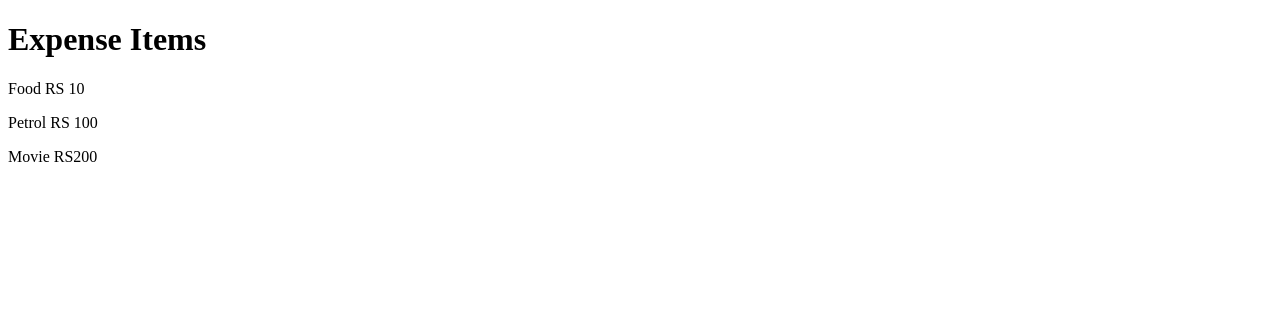
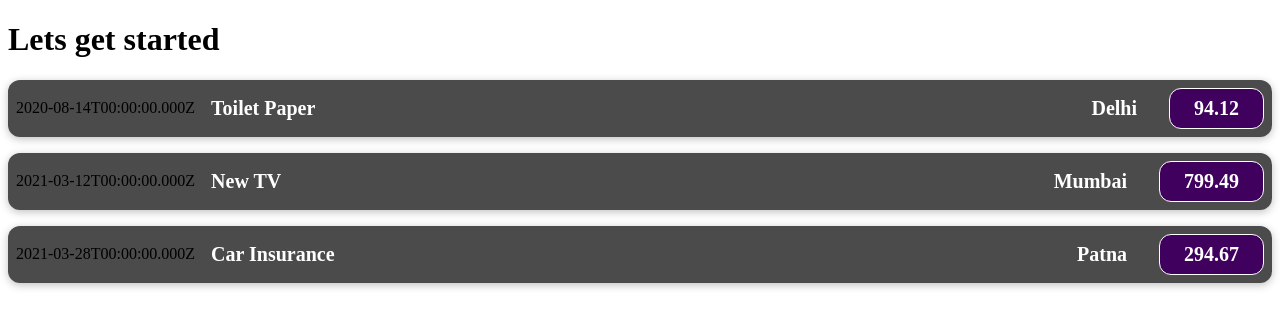
Before and after one commit to Rahulraj186/Expense-Tracker-React, a React (Create React App) app: page / in a window 1280 px wide. Shown: the top 328 px of the page. Built offline with nearby package versions, Linux system fonts and the light colour scheme.

Commit message:
Adding data

```diff
--- a/src/App.js
+++ b/src/App.js
@@ -1,9 +1,57 @@
 import ExpenseItems from "./Components/ExpenseItems";
 
 function App() {
+  const expenses = [
+    {
+      id: "e1",
+      title: "Toilet Paper",
+      amount: 94.12,
+      date: new Date(2020, 7, 14),
+      location: "Delhi",
+    },
+    {
+      id: "e2",
+      title: "New TV",
+      amount: 799.49,
+      date: new Date(2021, 2, 12),
+      location: "Mumbai",
+    },
+    {
+      id: "e3",
+      title: "Car Insurance",
+      amount: 294.67,
+      date: new Date(2021, 2, 28),
+      location: "Patna",
+    },
+    {
+      id: "e4",
+      title: "New Desk (Wooden)",
+      amount: 450,
+      date: new Date(2021, 5, 12),
+      location: "Muzaffarpur",
+    },
+  ];
   return (
     <div>
-      <ExpenseItems></ExpenseItems>
+      <h1>Lets get started</h1>
+      <ExpenseItems
+        title={expenses[0].title}
+        amount={expenses[0].amount}
+        date={expenses[0].date}
+        location={expenses[0].location}
+      ></ExpenseItems>
+      <ExpenseItems
+        title={expenses[1].title}
+        amount={expenses[1].amount}
+        date={expenses[1].date}
+        location={expenses[1].location}
+      ></ExpenseItems>
+      <ExpenseItems
+        title={expenses[2].title}
+        amount={expenses[2].amount}
+        date={expenses[2].date}
+        location={expenses[2].location}
+      ></ExpenseItems>
     </div>
   );
 }
--- /dev/null
+++ b/src/Components/ExpenseItems.css
@@ -0,0 +1,56 @@
+.expense-item {
+  display: flex;
+  justify-content: space-between;
+  align-items: center;
+  box-shadow: 0 2px 8px rgba(0, 0, 0, 0.25);
+  padding: 0.5rem;
+  margin: 1rem 0;
+  border-radius: 12px;
+  background-color: #4b4b4b;
+}
+
+.expense-item__description {
+  display: flex;
+  flex-direction: column;
+  gap: 1rem;
+  align-items: flex-end;
+  flex-flow: column-reverse;
+  justify-content: flex-start;
+  flex: 1;
+}
+
+.expense-item h2 {
+  color: #3a3a3a;
+  font-size: 1rem;
+  flex: 1;
+  margin: 0 1rem;
+  color: white;
+}
+
+.expense-item__price {
+  font-size: 1rem;
+  font-weight: bold;
+  color: white;
+  background-color: #40005d;
+  border: 1px solid white;
+  padding: 0.5rem;
+  border-radius: 12px;
+}
+
+@media (min-width: 580px) {
+  .expense-item__description {
+    flex-direction: row;
+    align-items: center;
+    justify-content: flex-start;
+    flex: 1;
+  }
+
+  .expense-item__description h2 {
+    font-size: 1.25rem;
+  }
+
+  .expense-item__price {
+    font-size: 1.25rem;
+    padding: 0.5rem 1.5rem;
+  }
+}
--- a/src/Components/ExpenseItems.js
+++ b/src/Components/ExpenseItems.js
@@ -1,10 +1,15 @@
-function ExpenseItems() {
+import "./ExpenseItems.css";
+function ExpenseItems(props) {
   return (
-    <div>
-      <h1>Expense Items</h1>
-      <p>Food RS 10</p>
-      <p>Petrol RS 100</p>
-      <p>Movie RS200</p>
+    <div className="expense-item">
+      <div>{props.date.toISOString()}</div>
+      <div className="expense-item__description">
+        <h2>{props.title} </h2>
+        <div>
+          <h2>{props.location}</h2>
+        </div>
+        <div className="expense-item__price">{props.amount}</div>
+      </div>
     </div>
   );
 }
```
